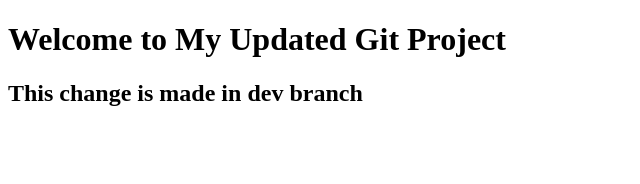
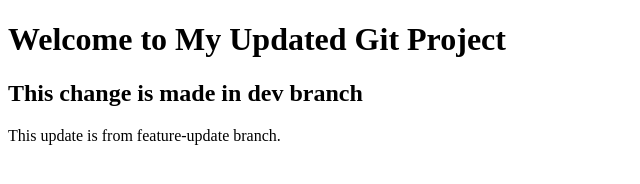
Before and after one commit to Akanksha6928/My-first-repo, a plain HTML site: page index.html in a window 1280 px wide. Shown: the whole page, without its empty margins (0-640 px from the left). Drawn offline with Linux system fonts and the light colour scheme.

Commit message:
Added update from feature branch

```diff
--- a/index.html
+++ b/index.html
@@ -6,5 +6,6 @@
 <body>
     <h1>Welcome to My Updated Git Project</h1>
     <h2>This change is made in dev branch</h2>
+    <p>This update is from feature-update branch.</p>
 </body>
 </html>
```
